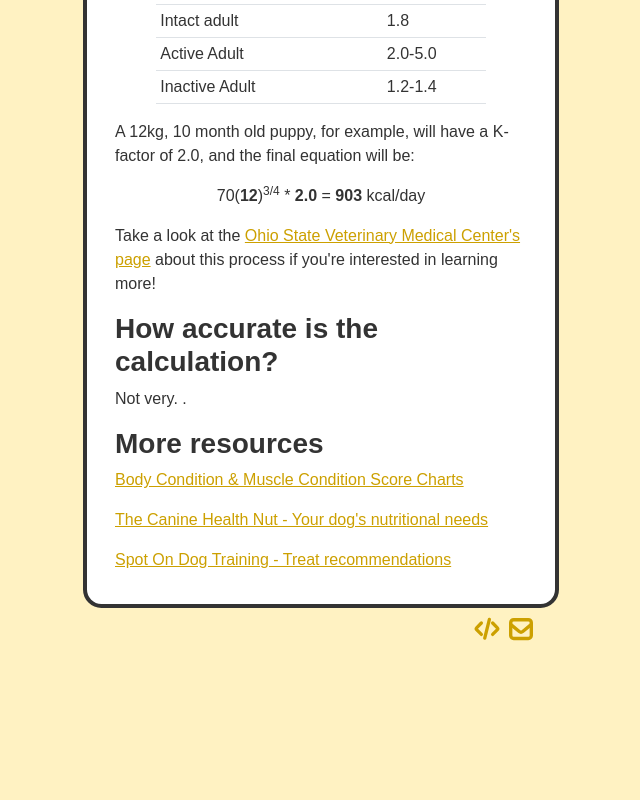
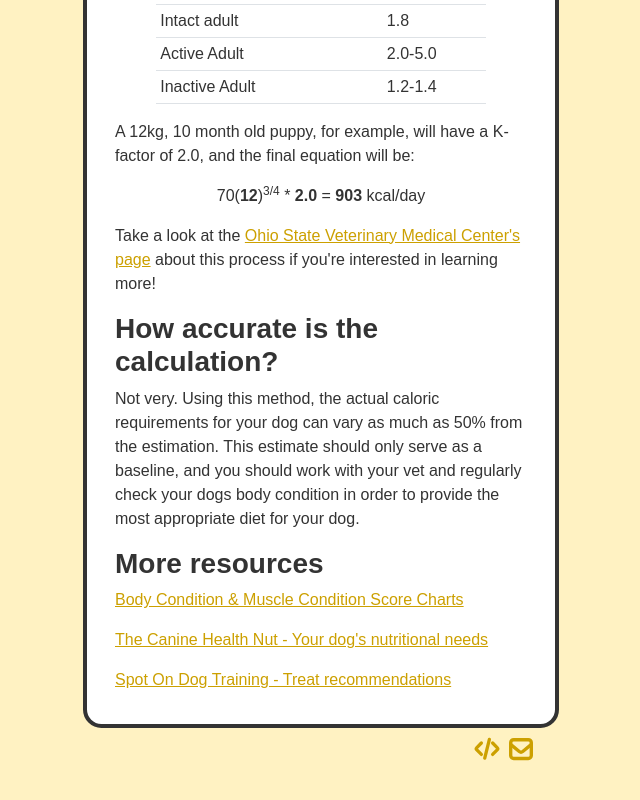
Before and after one commit to Naksp/PupCalCalc, a React (Create React App) app: page /learn in a window 1280 px wide. Shown: the part 610-1410 px from the top of the page, without its empty margins (319-959 px from the left). Before the commit the page ends 1298 px from the top, so only its background shows below. Built offline with nearby package versions, Linux system fonts and the light colour scheme; a web font is replaced by a local one.

Commit message:
flesh out page a bit

```diff
--- a/src/learn.tsx
+++ b/src/learn.tsx
@@ -82,7 +82,7 @@ function Learn() {
 					<Col>
 						<h1 className='learn-page-heading'>How accurate is the calculation?</h1>
 
-						<p>Not very. .</p>
+						<p>Not very. Using this method, the actual caloric requirements for your dog can vary as much as 50% from the estimation. This estimate should only serve as a baseline, and you should work with your vet and regularly check your dogs body condition in order to provide the most appropriate diet for your dog.</p>
 					</Col>
 				</Row>
 
```
